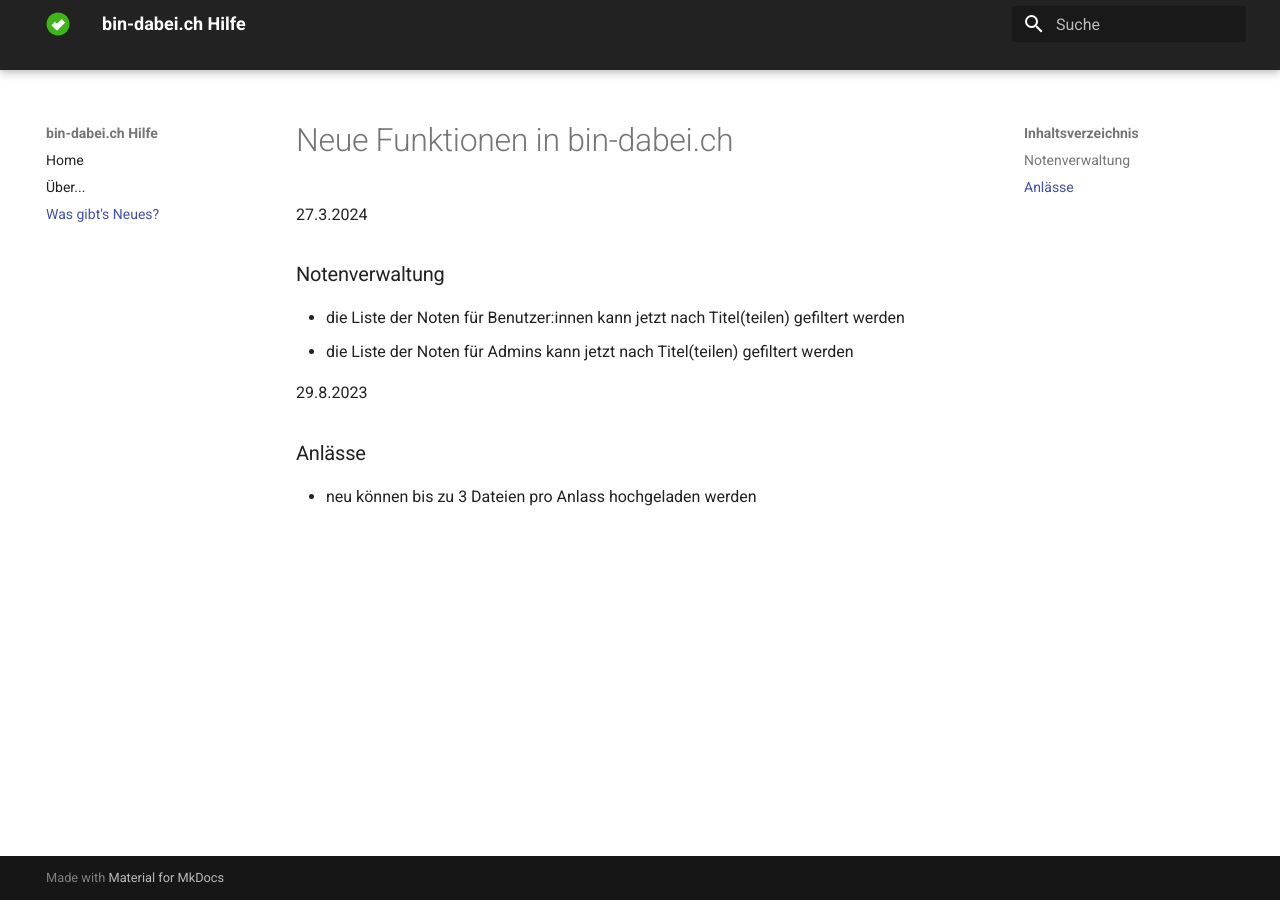
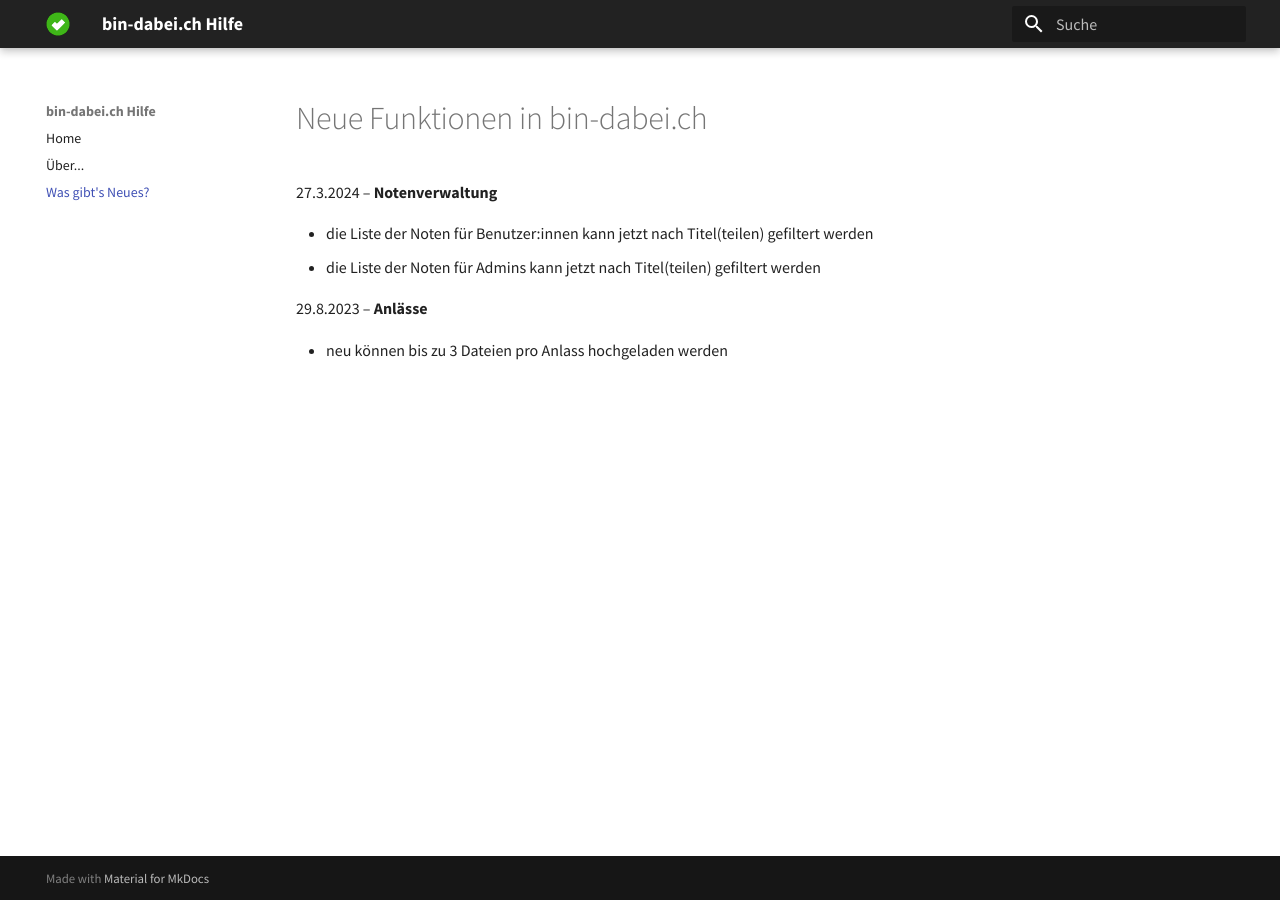
Before and after one commit to ritterg/bin-dabei-dokumentation, an MkDocs documentation site: the page built from docs/changelog.md, in a window 1280 px wide. Built offline with MkDocs 1.6.1 and Material for MkDocs 9.7.7, drawn with Linux system fonts in a browser that asks for light colours; some web fonts are replaced.

Commit message:
small corrections

```diff
--- a/docs/changelog.md
+++ b/docs/changelog.md
@@ -1,10 +1,11 @@
 # Neue Funktionen in bin-dabei.ch
-27.3.2024
-### Notenverwaltung
+
+27.3.2024 – **Notenverwaltung**
+
 - die Liste der Noten für Benutzer:innen kann jetzt nach Titel(teilen) gefiltert werden
 - die Liste der Noten für Admins kann jetzt nach Titel(teilen) gefiltert werden
 
 
-29.8.2023
-### Anlässe
+29.8.2023 – **Anlässe**
+
 - neu können bis zu 3 Dateien pro Anlass hochgeladen werden
--- a/docs/stylesheets/extra.css
+++ b/docs/stylesheets/extra.css
@@ -1,7 +1,6 @@
 .md-header {
   color: #fff !important;
   background-color: #222 !important;
-  height: 70px !important;
 }
 
 /*@import url('https://fonts.googleapis.com/css?family=Roboto:400,600,700');
--- a/mkdocs.yml
+++ b/mkdocs.yml
@@ -8,7 +8,7 @@
   logo: /img/bin-dabei-logo.png
   favicon: /img/favicon.ico
   font:
-    text: Roboto
+    text: Source Sans Pro
     code: Open Mono
   features:
     - search.suggest
```
